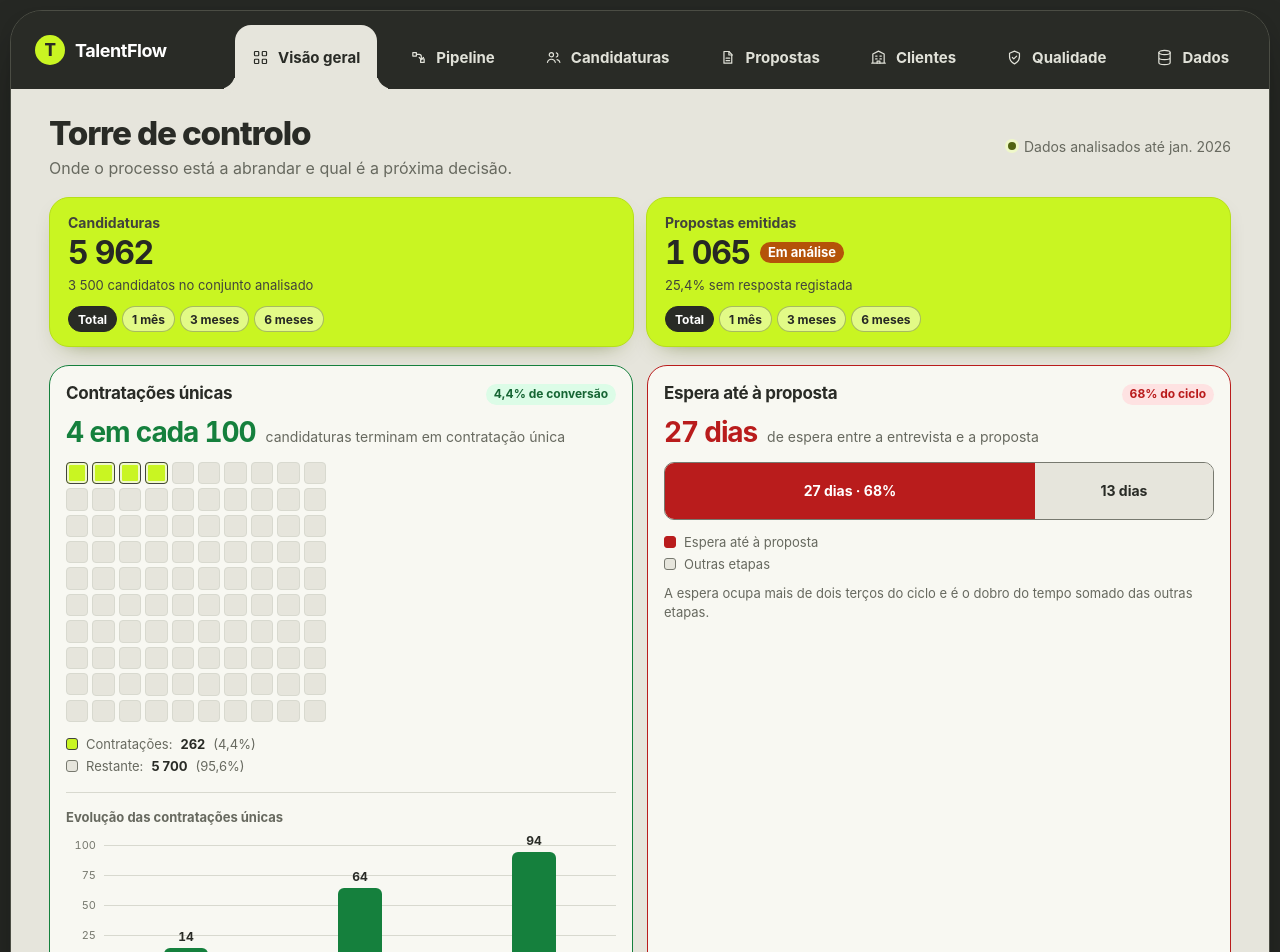
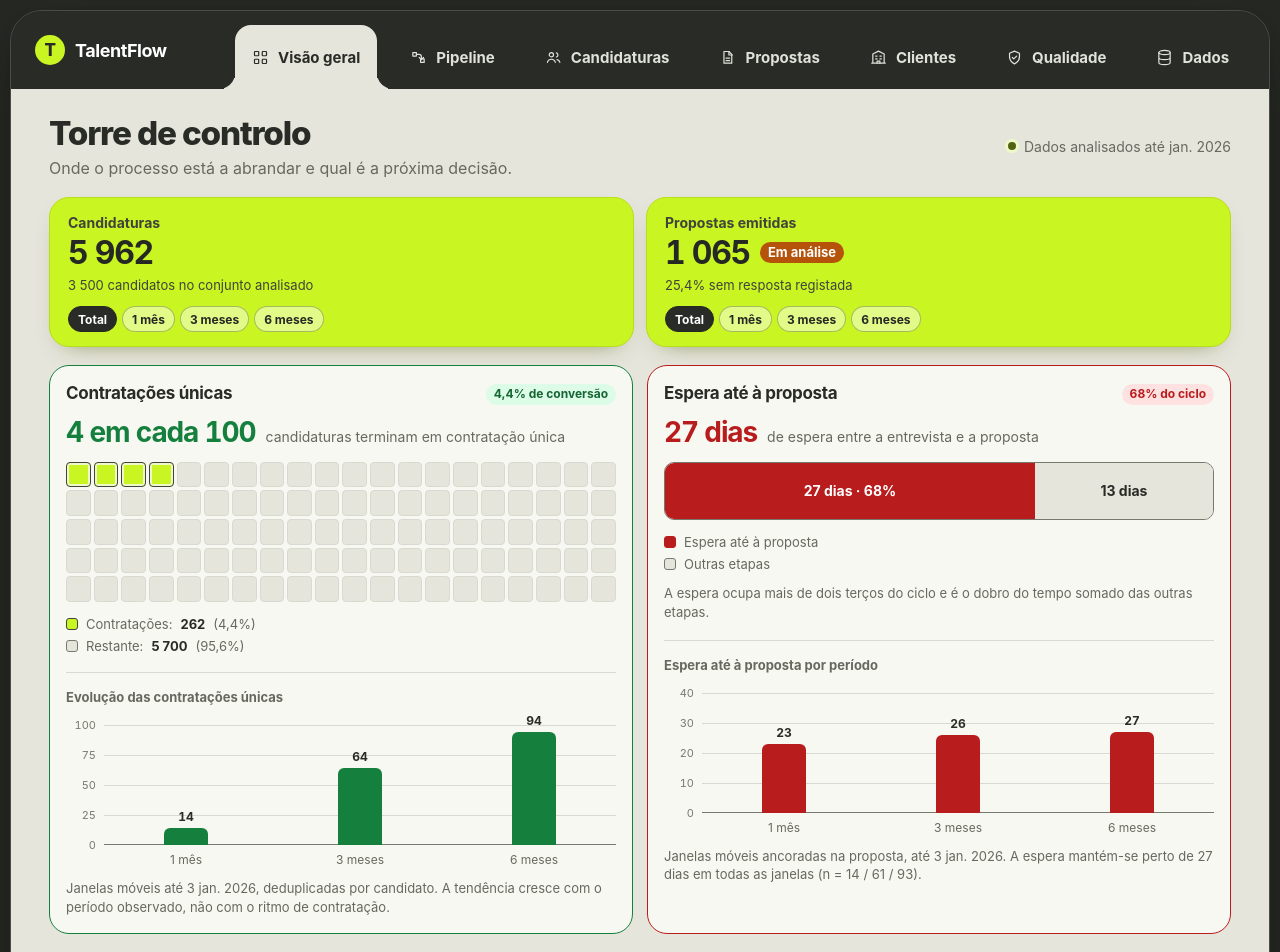
Before and after one commit to charlesaobirch/hackathon-recrutamento, a Next.js app: page / in a window 1280 px wide. Shown: the top 952 px of the page. Built offline with nearby package versions, Linux system fonts and the light colour scheme.

Commit message:
ajustes visão geral

```diff
--- a/src/app/globals.css
+++ b/src/app/globals.css
@@ -376,14 +376,13 @@ summary:focus-visible {
 }
 .waffle-chart {
   display: grid;
-  grid-template-columns: repeat(10, minmax(0, 1fr));
-  gap: 4px;
+  grid-template-columns: repeat(20, minmax(0, 1fr));
+  gap: 3px;
   width: 100%;
-  max-width: 260px;
   margin-bottom: 14px;
 }
 .waffle-chart span {
-  aspect-ratio: 1;
+  height: clamp(18px, 2vw, 26px);
   border: 1px solid var(--color-border);
   border-radius: 4px;
   background: var(--color-bg-muted);
@@ -579,6 +578,9 @@ summary:focus-visible {
   border-radius: 6px 6px 0 0;
   background: var(--color-success);
   transform: translateX(-50%);
+}
+.trend-chart--danger .trend-bar {
+  background: var(--color-danger);
 }
 .trend-value {
   position: absolute;
--- a/src/app/page.tsx
+++ b/src/app/page.tsx
@@ -4,6 +4,7 @@ import {
   HiringConversionChart,
   HiringTrendChart,
   WaitTimeChart,
+  WaitTrendChart,
 } from "@/components/overview-charts";
 import { PeriodMetric } from "@/components/period-metric";
 import { Badge, Notice, PageHeader, Panel } from "@/components/ui";
@@ -58,6 +59,7 @@ export default function OverviewPage() {
           className="chart-panel chart-panel--wait"
         >
           <WaitTimeChart />
+          <WaitTrendChart />
         </Panel>
       </div>
       <div className="overview-grid">
--- a/src/components/overview-charts.tsx
+++ b/src/components/overview-charts.tsx
@@ -1,9 +1,78 @@
-import { contratacoesByPeriod } from "@/data/overview-periods";
+import type { ReactNode } from "react";
+import { contratacoesByPeriod, esperaByPeriod } from "@/data/overview-periods";
 
 const APPLICATIONS = 5962;
 const HIRES = 262;
 const HIRED_CELLS = 4;
-const TREND_MAX = 100;
+
+type TrendPoint = { label: string; value: number };
+
+function PeriodBarChart({
+  title,
+  points,
+  ticks,
+  max,
+  unit,
+  description,
+  note,
+  tone = "success",
+}: {
+  title: string;
+  points: readonly TrendPoint[];
+  ticks: readonly number[];
+  max: number;
+  unit: string;
+  description: string;
+  note: ReactNode;
+  tone?: "success" | "danger";
+}) {
+  const summary = points
+    .map((point) => `${point.label}: ${point.value} ${unit}`)
+    .join(", ");
+
+  return (
+    <figure className="chart-block chart-block--trend">
+      <figcaption className="chart-subhead">{title}</figcaption>
+      <div
+        className={`trend-chart trend-chart--${tone}`}
+        role="img"
+        aria-label={`${description} ${summary}.`}
+      >
+        <div className="trend-axis-y" aria-hidden="true">
+          {ticks.map((tick) => (
+            <span key={tick}>{tick}</span>
+          ))}
+        </div>
+        <div className="trend-plot">
+          <div className="trend-grid" aria-hidden="true" />
+          <div className="trend-columns">
+            {points.map((point) => {
+              const height = (point.value / max) * 100;
+              return (
+                <div className="trend-column" key={point.label}>
+                  <div className="trend-bar-area">
+                    <div
+                      className="trend-bar"
+                      style={{ height: `${height}%` }}
+                    />
+                    <span
+                      className="trend-value"
+                      style={{ bottom: `calc(${height}% + 4px)` }}
+                    >
+                      {point.value}
+                    </span>
+                  </div>
+                  <span className="trend-label">{point.label}</span>
+                </div>
+              );
+            })}
+          </div>
+        </div>
+      </div>
+      <p className="chart-note">{note}</p>
+    </figure>
+  );
+}
 
 export function HiringConversionChart() {
   return (
@@ -40,57 +109,16 @@ export function HiringConversionChart() {
 }
 
 export function HiringTrendChart() {
-  const description = contratacoesByPeriod
-    .map((point) => `${point.label}: ${point.value}`)
-    .join(", ");
-
   return (
-    <figure className="chart-block chart-block--trend">
-      <figcaption className="chart-subhead">
-        Evolução das contratações únicas
-      </figcaption>
-      <div
-        className="trend-chart"
-        role="img"
-        aria-label={`Contratações únicas por janela móvel até 3 jan. 2026. ${description}.`}
-      >
-        <div className="trend-axis-y" aria-hidden="true">
-          <span>100</span>
-          <span>75</span>
-          <span>50</span>
-          <span>25</span>
-          <span>0</span>
-        </div>
-        <div className="trend-plot">
-          <div className="trend-grid" aria-hidden="true" />
-          <div className="trend-columns">
-            {contratacoesByPeriod.map((point) => (
-              <div className="trend-column" key={point.label}>
-                <div className="trend-bar-area">
-                  <div
-                    className="trend-bar"
-                    style={{ height: `${(point.value / TREND_MAX) * 100}%` }}
-                  />
-                  <span
-                    className="trend-value"
-                    style={{
-                      bottom: `calc(${(point.value / TREND_MAX) * 100}% + 4px)`,
-                    }}
-                  >
-                    {point.value}
-                  </span>
-                </div>
-                <span className="trend-label">{point.label}</span>
-              </div>
-            ))}
-          </div>
-        </div>
-      </div>
-      <p className="chart-note">
-        Janelas móveis até 3 jan. 2026, deduplicadas por candidato. A tendência
-        cresce com o período observado, não com o ritmo de contratação.
-      </p>
-    </figure>
+    <PeriodBarChart
+      title="Evolução das contratações únicas"
+      points={contratacoesByPeriod}
+      ticks={[100, 75, 50, 25, 0]}
+      max={100}
+      unit="contratações"
+      description="Contratações únicas por janela móvel até 3 jan. 2026."
+      note="Janelas móveis até 3 jan. 2026, deduplicadas por candidato. A tendência cresce com o período observado, não com o ritmo de contratação."
+    />
   );
 }
 
@@ -130,3 +158,25 @@ export function WaitTimeChart() {
     </figure>
   );
 }
+
+export function WaitTrendChart() {
+  const samples = esperaByPeriod.map((point) => point.n).join(" / ");
+
+  return (
+    <PeriodBarChart
+      title="Espera até à proposta por período"
+      points={esperaByPeriod}
+      ticks={[40, 30, 20, 10, 0]}
+      max={40}
+      unit="dias"
+      description={`Mediana da espera entre a última entrevista e a proposta, nas propostas que levaram a contratação (n = ${samples}).`}
+      note={
+        <>
+          Janelas móveis ancoradas na proposta, até 3 jan. 2026. A espera
+          mantém-se perto de 27 dias em todas as janelas (n = {samples}).
+        </>
+      }
+      tone="danger"
+    />
+  );
+}
--- a/src/data/overview-periods.ts
+++ b/src/data/overview-periods.ts
@@ -33,3 +33,12 @@ export const contratacoesByPeriod = [
   { label: "3 meses", value: 64 },
   { label: "6 meses", value: 94 },
 ] as const;
+
+// Espera mediana entre a última entrevista e a proposta, nas propostas que
+// levaram a uma contratação única. Janela ancorada na data da proposta.
+// n = amostra de cada janela; mediana global = 27 dias (n = 262).
+export const esperaByPeriod = [
+  { label: "1 mês", value: 23, n: 14 },
+  { label: "3 meses", value: 26, n: 61 },
+  { label: "6 meses", value: 27, n: 93 },
+] as const;
```
